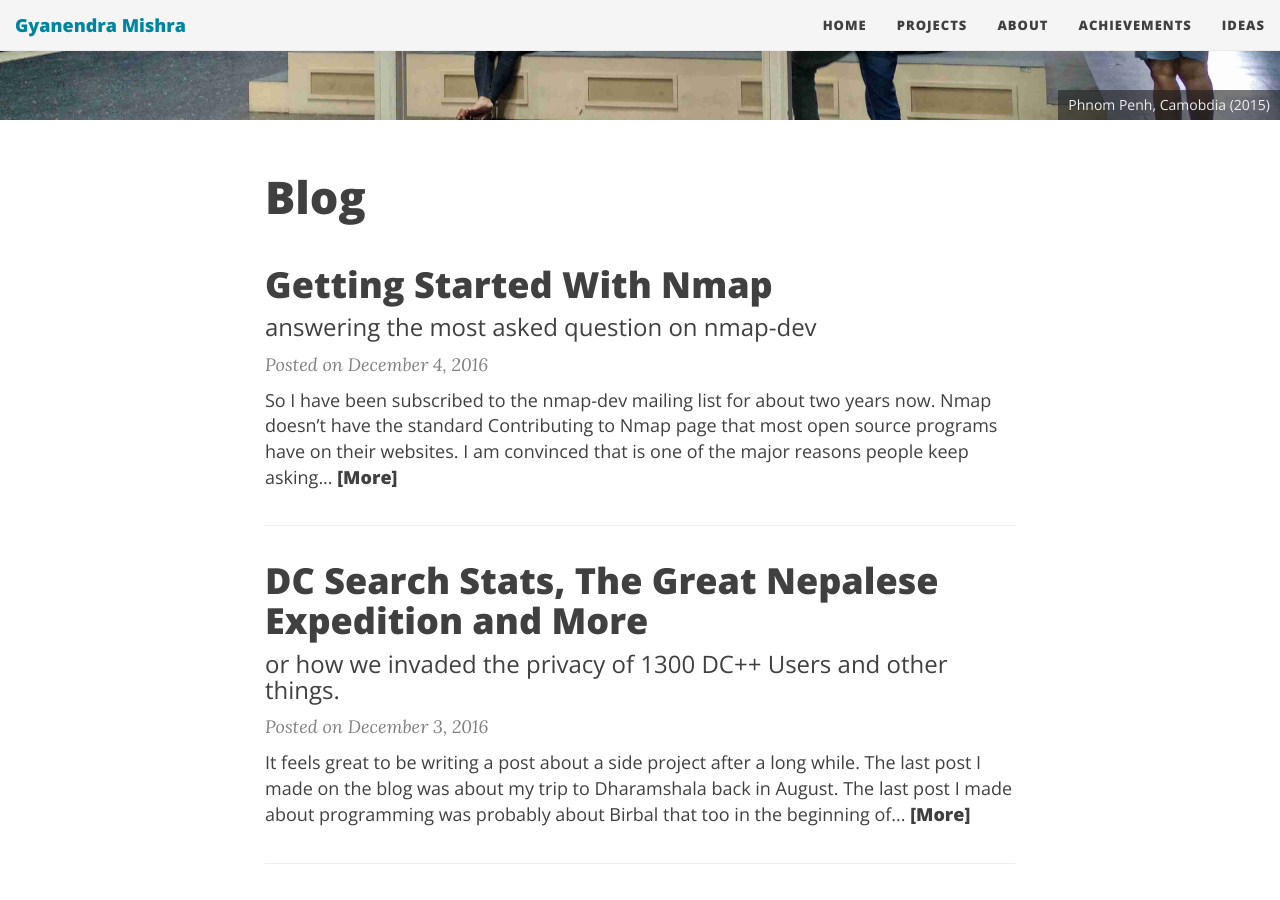
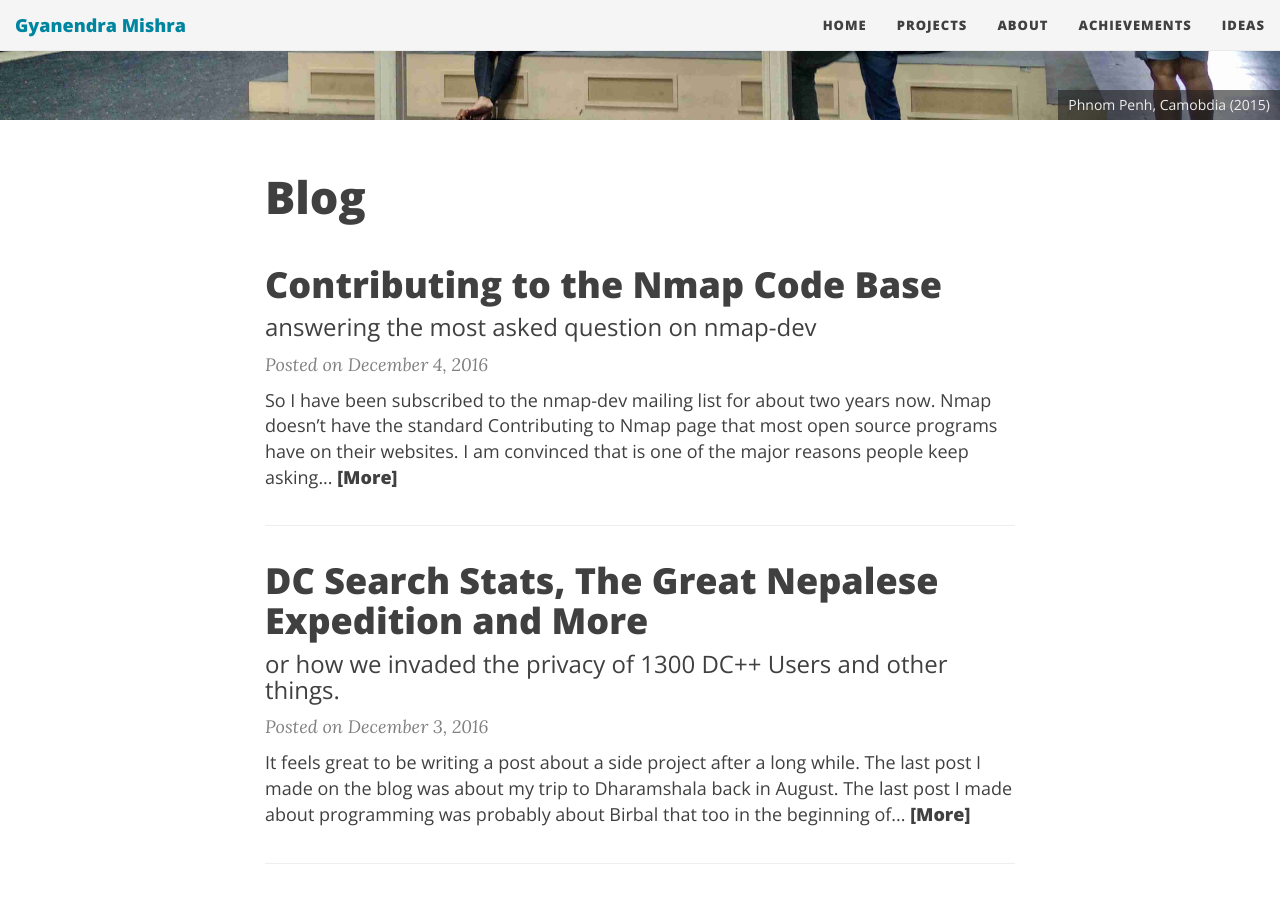
Before and after one commit to h4ck3rk3y/h4ck3rk3y.github.io, a Jekyll site: the page built from index.html, in a window 1280 px wide and 900 px high, scrolled down 540 px. Built offline with Jekyll 4.4.1, drawn with Linux system fonts in a browser that asks for light colours; nearby versions of some CDN libraries; the list of posts is cut into pages by our own code.

Commit message:
previous title was a bit misleading, changed it to something more direct

```diff
--- a/_posts/2016-12-04-getting-started-with-nmap.md
+++ b/_posts/2016-12-04-getting-started-with-nmap.md
@@ -1,6 +1,6 @@
 ---
 layout: post
-title: Getting Started With Nmap
+title: Contributing to the Nmap Code Base
 subtitle: answering the most asked question on nmap-dev
 tags: [programming, nmap, lua, scripting, gsoc, opensource]
 fb-img: "https://gyani.net/img/blog/nmap.png"
```
